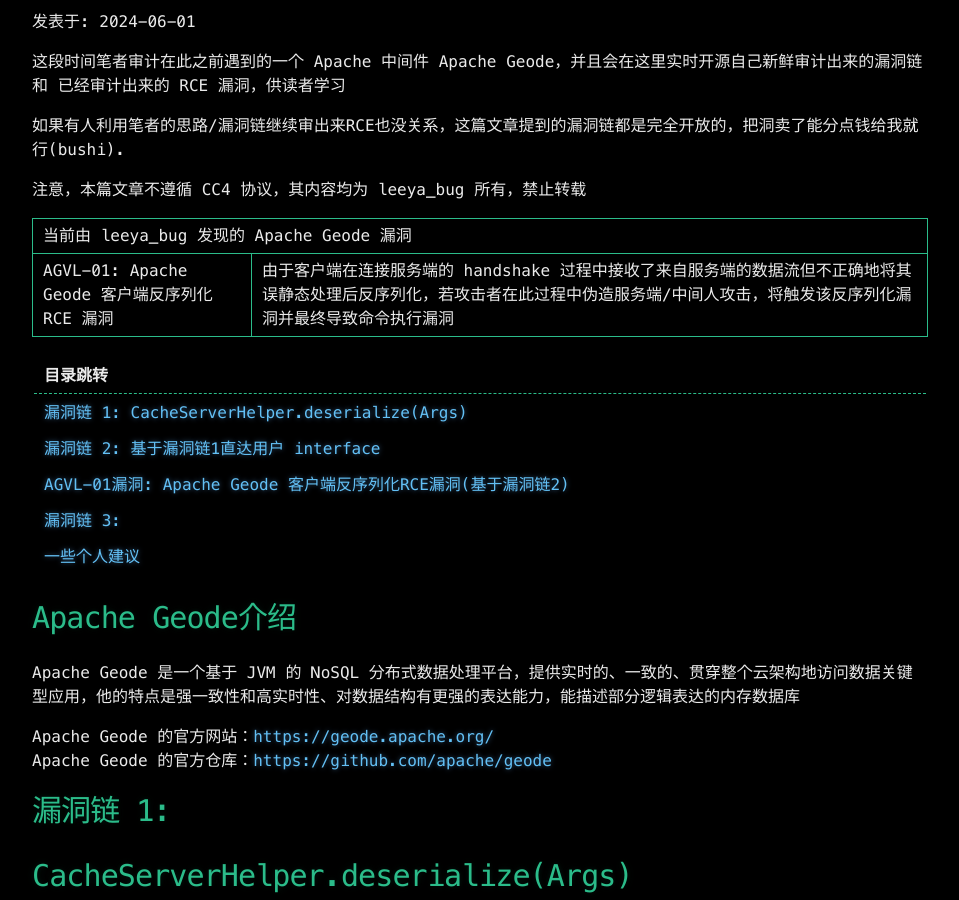
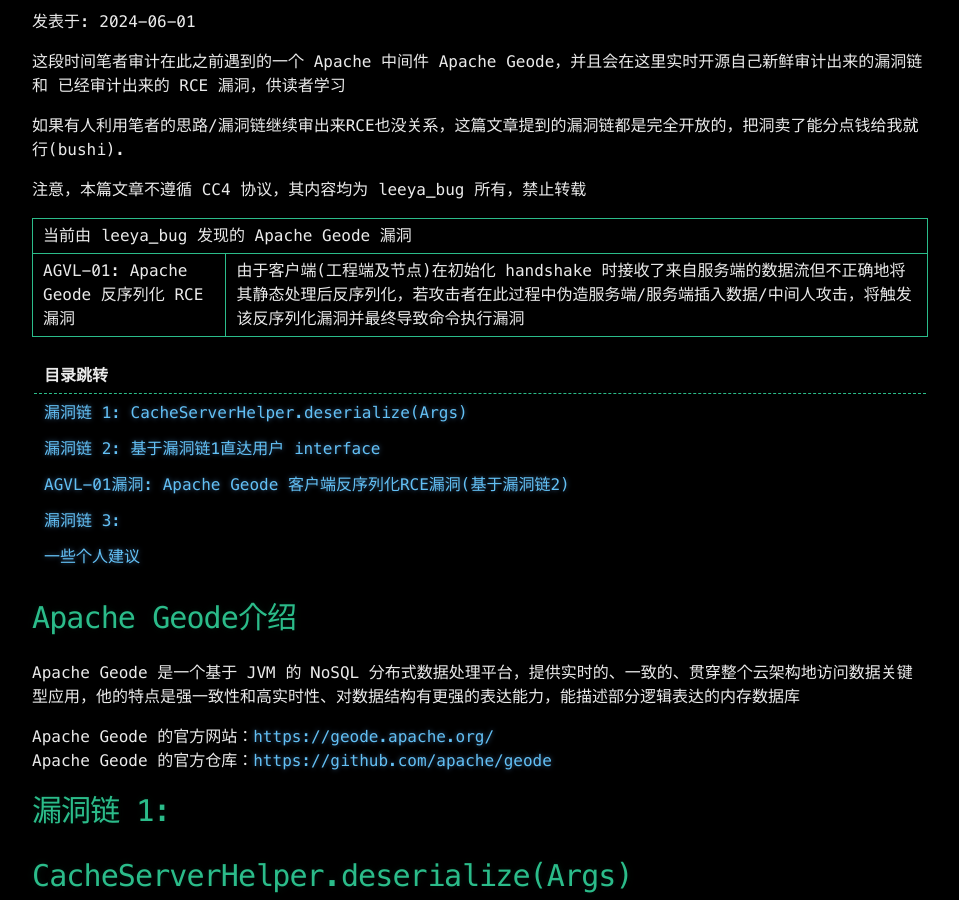
Before and after one commit to Leeyangee/leeyangee.github.io, a Jekyll site: the page built from _posts/2024-06-01-Apache Geode审计实战.md, in a window 1280 px wide and 900 px high, scrolled down 544 px. Shown: the whole window, without its empty margins (160-1119 px from the left). Built offline with Jekyll 4.4.1, drawn with Linux system fonts in a browser that asks for light colours; some web fonts are replaced.

Commit message:
Update 2024-06-01-Apache Geode审计实战.md

```diff
--- a/_posts/2024-06-01-Apache Geode审计实战.md
+++ b/_posts/2024-06-01-Apache Geode审计实战.md
@@ -15,10 +15,10 @@
   </td></tr>
   <tr>
     <td>
-    AGVL-01: Apache Geode 客户端反序列化 RCE 漏洞
+        AGVL-01: Apache Geode 反序列化 RCE 漏洞
     </td>
     <td>
-    由于客户端在连接服务端的 handshake 过程中接收了来自服务端的数据流但不正确地将其误静态处理后反序列化，若攻击者在此过程中伪造服务端/中间人攻击，将触发该反序列化漏洞并最终导致命令执行漏洞
+        由于客户端(工程端及节点)在初始化 handshake 时接收了来自服务端的数据流但不正确地将其静态处理后反序列化，若攻击者在此过程中伪造服务端/服务端插入数据/中间人攻击，将触发该反序列化漏洞并最终导致命令执行漏洞
     </td>
   </tr>
 </table>
```
